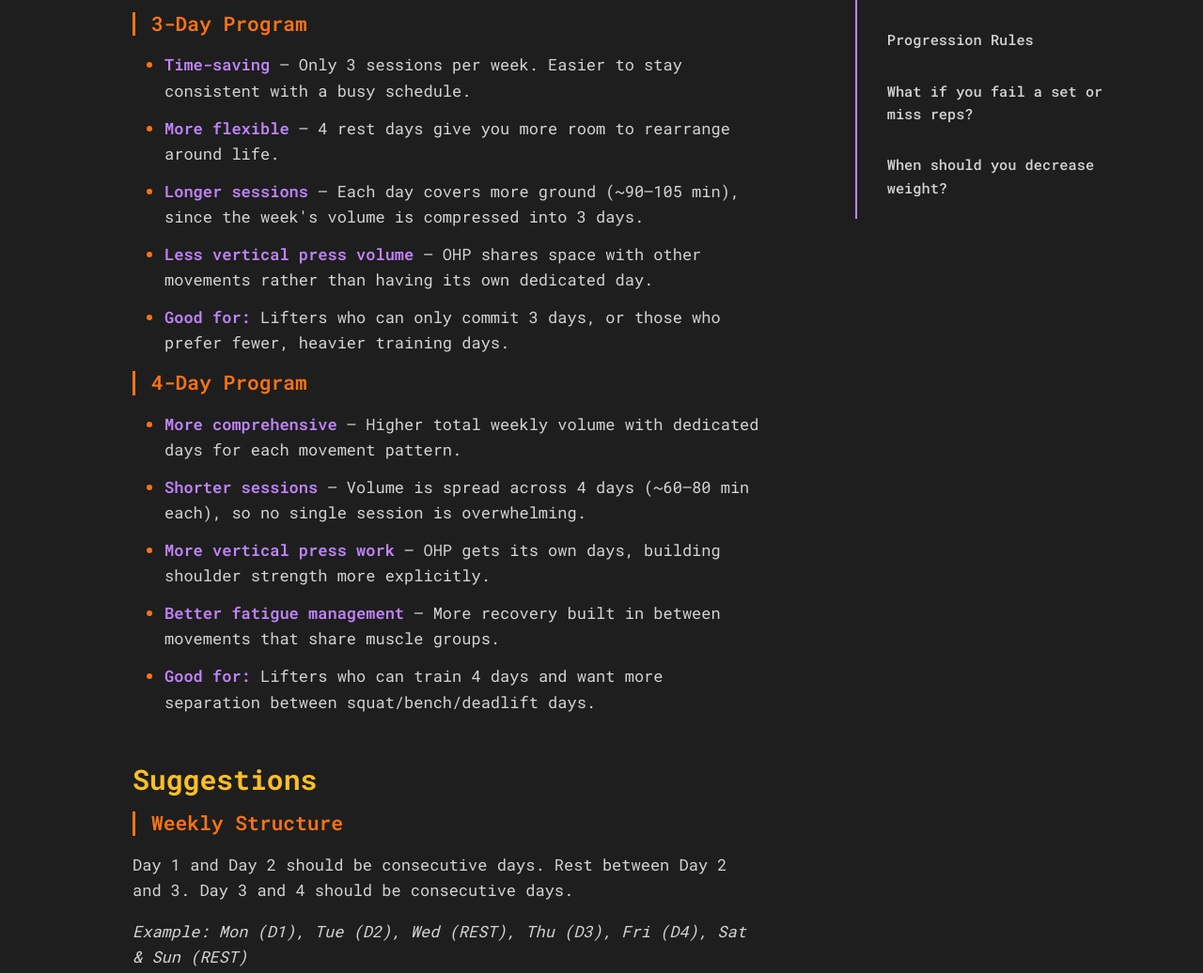
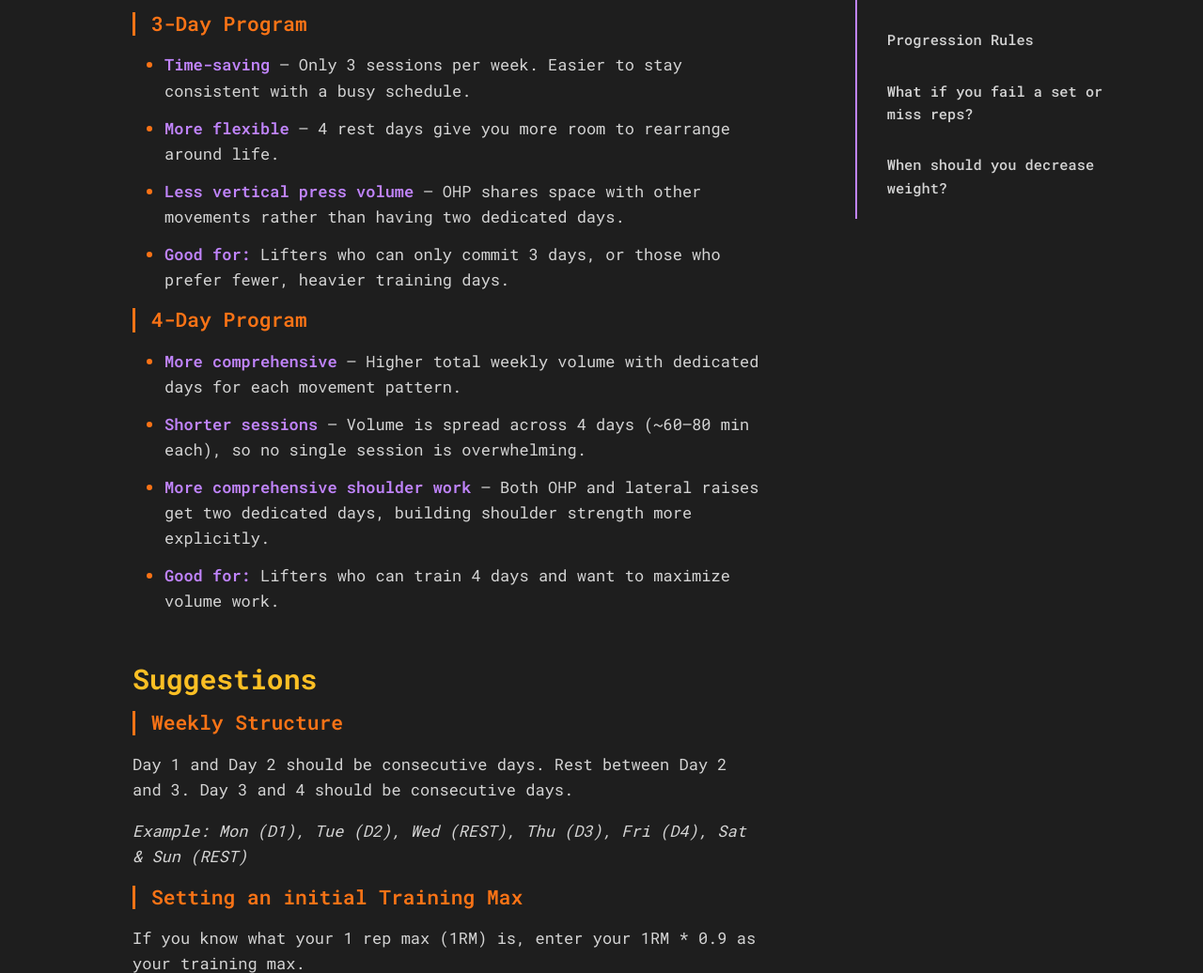
Before and after one commit to nbry/nbry-website, a FastAPI app: page /program-guide in a window 1280 px wide. Shown: the part 554-1590 px from the top of the page at 94% size. Run offline with FastAPI, Linux system fonts and the light colour scheme.

Commit message:
chore: tweaks to choice aid for 3d vs 4d

```diff
--- a/src/nbry_website/sites/lifting/templates/program-guide.html
+++ b/src/nbry_website/sites/lifting/templates/program-guide.html
@@ -58,12 +58,8 @@
           <strong>More flexible</strong> — 4 rest days give you more room to rearrange around life.
         </li>
         <li>
-          <strong>Longer sessions</strong> — Each day covers more ground (~90–105 min), since the
-          week's volume is compressed into 3 days.
-        </li>
-        <li>
           <strong>Less vertical press volume</strong> — OHP shares space with other movements rather
-          than having its own dedicated day.
+          than having two dedicated days.
         </li>
         <li>
           <strong>Good for:</strong> Lifters who can only commit 3 days, or those who prefer fewer,
@@ -82,16 +78,11 @@
           no single session is overwhelming.
         </li>
         <li>
-          <strong>More vertical press work</strong> — OHP gets its own days, building shoulder
-          strength more explicitly.
+          <strong>More comprehensive shoulder work</strong> — Both OHP and lateral raises get two
+          dedicated days, building shoulder strength more explicitly.
         </li>
         <li>
-          <strong>Better fatigue management</strong> — More recovery built in between movements that
-          share muscle groups.
-        </li>
-        <li>
-          <strong>Good for:</strong> Lifters who can train 4 days and want more separation between
-          squat/bench/deadlift days.
+          <strong>Good for:</strong> Lifters who can train 4 days and want to maximize volume work.
         </li>
       </ul>
 
```
